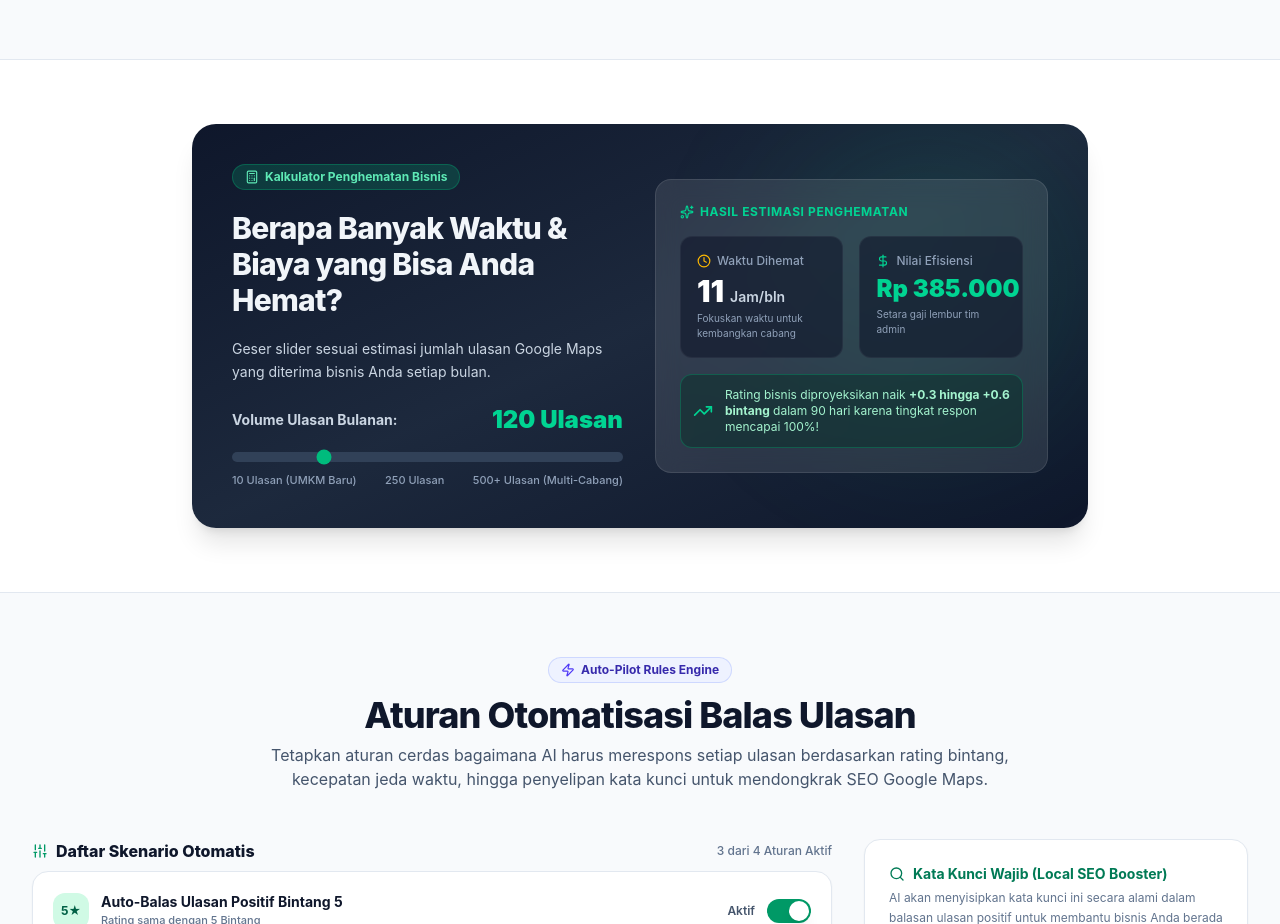
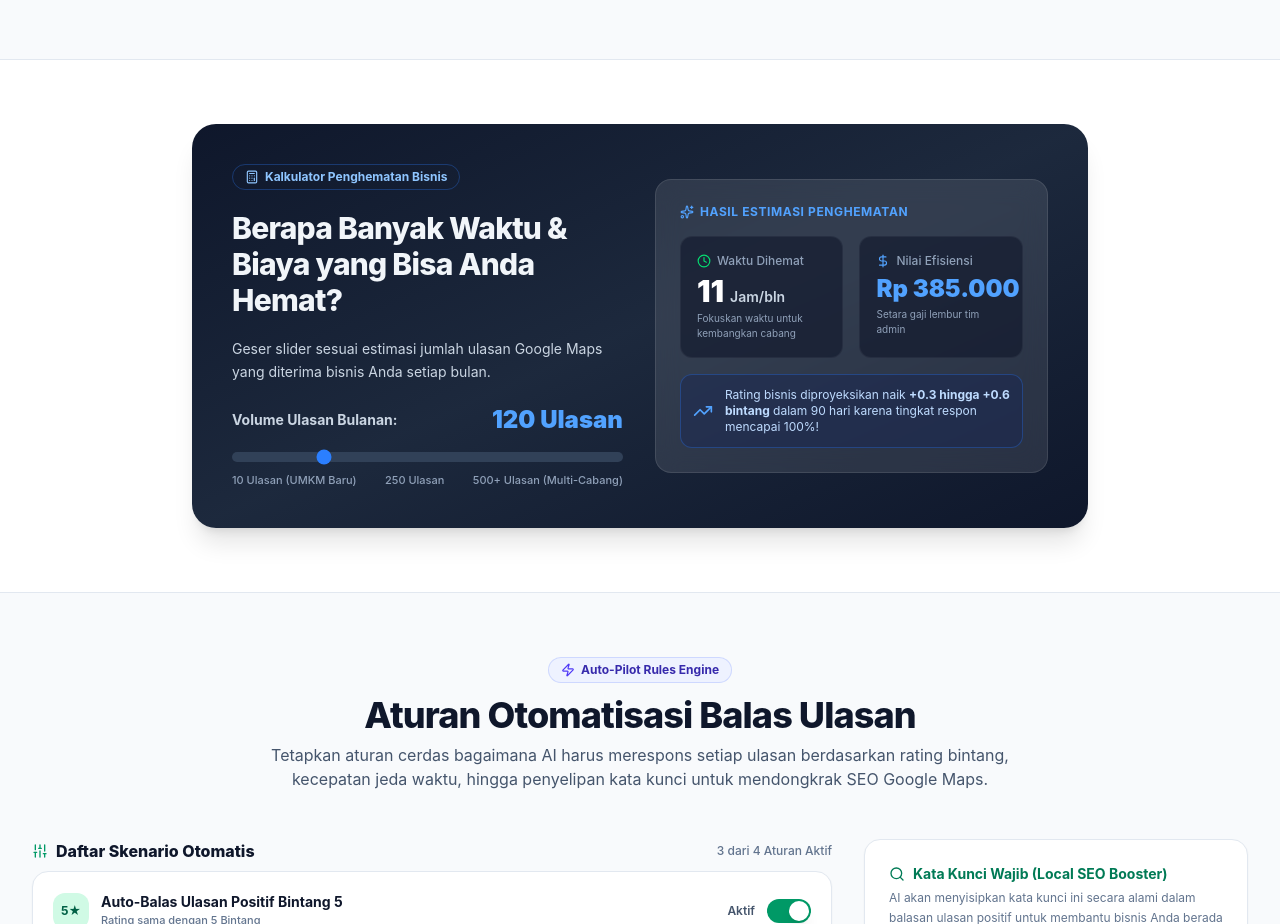
Before and after one commit to hakimarie/ketemuulasan, a React (Vite) app: page / in a window 1280 px wide. Shown: the part 3660-4584 px from the top of the page. Built offline with nearby package versions, Linux system fonts and the light colour scheme.

Commit message:
Align KetemuReview visual system with KetemuTerus brand DNA

```diff
--- a/src/components/RoiCalculator.tsx
+++ b/src/components/RoiCalculator.tsx
@@ -25,12 +25,12 @@ export const RoiCalculator: React.FC = () => {
       <div className="max-w-7xl mx-auto px-4 sm:px-6 lg:px-8">
         <div className="max-w-4xl mx-auto bg-gradient-to-br from-slate-900 via-slate-800 to-slate-900 rounded-3xl p-6 sm:p-10 text-white shadow-xl relative overflow-hidden">
           {/* Background pattern */}
-          <div className="absolute top-0 right-0 w-80 h-80 bg-emerald-500/10 rounded-full blur-3xl pointer-events-none" />
+          <div className="absolute top-0 right-0 w-80 h-80 bg-[#EFF6FF]0/10 rounded-full blur-3xl pointer-events-none" />
 
           <div className="flex flex-col lg:flex-row items-center justify-between gap-8 relative z-10">
             {/* Slider Column */}
             <div className="w-full lg:w-1/2 space-y-5">
-              <div className="inline-flex items-center gap-1.5 px-3 py-1 rounded-full bg-emerald-500/20 text-emerald-300 text-xs font-bold border border-emerald-500/30">
+              <div className="inline-flex items-center gap-1.5 px-3 py-1 rounded-full bg-[#EFF6FF]0/20 text-blue-300 text-xs font-bold border border-blue-500/30">
                 <Calculator className="w-3.5 h-3.5" />
                 Kalkulator Penghematan Bisnis
               </div>
@@ -46,7 +46,7 @@ export const RoiCalculator: React.FC = () => {
               <div>
                 <div className="flex items-center justify-between font-bold text-sm mb-2">
                   <span className="text-slate-300">Volume Ulasan Bulanan:</span>
-                  <span className="text-2xl text-emerald-400 font-black">{monthlyReviews} Ulasan</span>
+                  <span className="text-2xl text-blue-400 font-black">{monthlyReviews} Ulasan</span>
                 </div>
                 <input
                   type="range"
@@ -55,7 +55,7 @@ export const RoiCalculator: React.FC = () => {
                   step={10}
                   value={monthlyReviews}
                   onChange={(e) => setMonthlyReviews(Number(e.target.value))}
-                  className="w-full h-2.5 bg-slate-700 rounded-lg appearance-none cursor-pointer accent-emerald-500"
+                  className="w-full h-2.5 bg-slate-700 rounded-lg appearance-none cursor-pointer accent-blue-500"
                 />
                 <div className="flex justify-between text-[11px] text-slate-400 mt-1 font-medium">
                   <span>10 Ulasan (UMKM Baru)</span>
@@ -67,14 +67,14 @@ export const RoiCalculator: React.FC = () => {
 
             {/* Results Column */}
             <div className="w-full lg:w-1/2 bg-white/10 backdrop-blur-md rounded-2xl p-6 border border-white/10 space-y-4">
-              <div className="text-xs font-bold uppercase tracking-wider text-emerald-400 flex items-center gap-1.5">
+              <div className="text-xs font-bold uppercase tracking-wider text-blue-400 flex items-center gap-1.5">
                 <Sparkles className="w-3.5 h-3.5" /> Hasil Estimasi Penghematan
               </div>
 
               <div className="grid grid-cols-2 gap-4">
-                <div className="bg-slate-900/60 p-4 rounded-xl border border-white/5">
+                <div className="bg-[#0F172A]/60 p-4 rounded-xl border border-white/5">
                   <div className="flex items-center gap-1.5 text-xs text-slate-400 font-medium">
-                    <Clock className="w-3.5 h-3.5 text-amber-400" />
+                    <Clock className="w-3.5 h-3.5 text-green-400" />
                     Waktu Dihemat
                   </div>
                   <div className="text-2xl sm:text-3xl font-black text-white mt-1">
@@ -85,12 +85,12 @@ export const RoiCalculator: React.FC = () => {
                   </div>
                 </div>
 
-                <div className="bg-slate-900/60 p-4 rounded-xl border border-white/5">
+                <div className="bg-[#0F172A]/60 p-4 rounded-xl border border-white/5">
                   <div className="flex items-center gap-1.5 text-xs text-slate-400 font-medium">
-                    <DollarSign className="w-3.5 h-3.5 text-emerald-400" />
+                    <DollarSign className="w-3.5 h-3.5 text-blue-400" />
                     Nilai Efisiensi
                   </div>
-                  <div className="text-xl sm:text-2xl font-black text-emerald-400 mt-1">
+                  <div className="text-xl sm:text-2xl font-black text-blue-400 mt-1">
                     {formattedMoney}
                   </div>
                   <div className="text-[10px] text-slate-400 mt-0.5">
@@ -99,9 +99,9 @@ export const RoiCalculator: React.FC = () => {
                 </div>
               </div>
 
-              <div className="bg-emerald-950/40 border border-emerald-500/30 p-3 rounded-xl flex items-center gap-3">
-                <TrendingUp className="w-5 h-5 text-emerald-400 shrink-0" />
-                <p className="text-xs text-emerald-200">
+              <div className="bg-blue-950/40 border border-blue-500/30 p-3 rounded-xl flex items-center gap-3">
+                <TrendingUp className="w-5 h-5 text-blue-400 shrink-0" />
+                <p className="text-xs text-blue-200">
                   Rating bisnis diproyeksikan naik <strong>+0.3 hingga +0.6 bintang</strong> dalam 90 hari karena tingkat respon mencapai 100%!
                 </p>
               </div>
```
